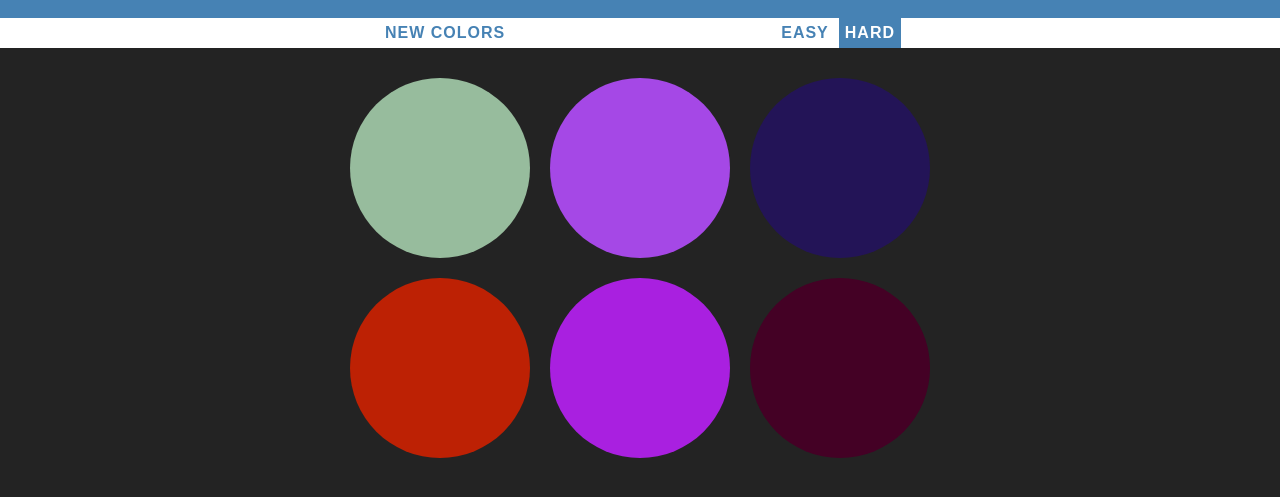
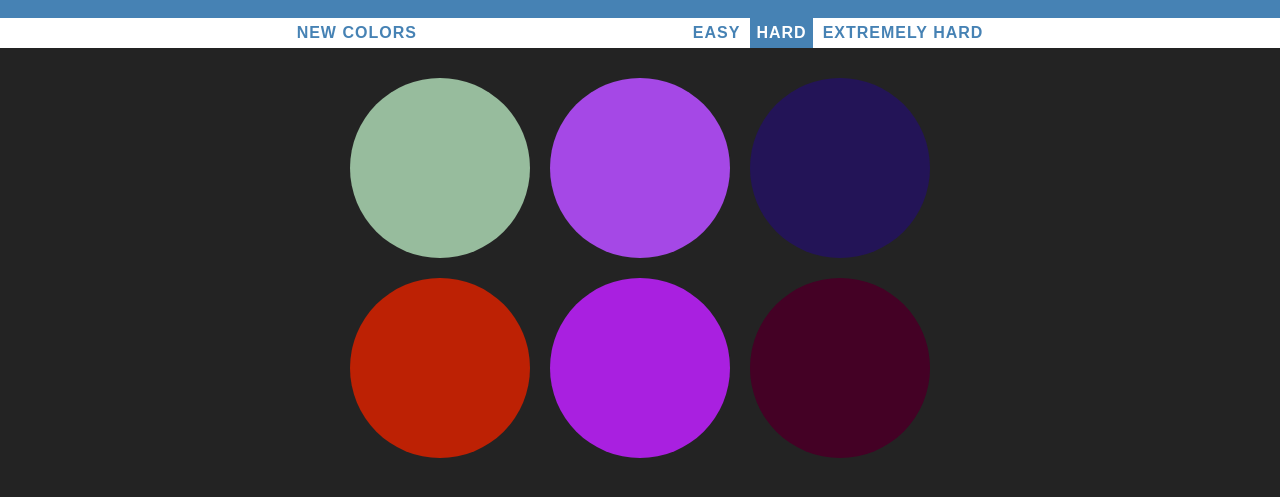
Before and after one commit to coded5282/RGB-Guessing-Game, a plain HTML site: page color_game.html in a window 1280 px wide. Shown: the part 163-660 px from the top of the page. Drawn offline with Linux system fonts and the light colour scheme.

Commit message:
added new mode

```diff
--- a/color_game.html
+++ b/color_game.html
@@ -18,9 +18,13 @@
 	<span id="message"></span>
 	<button class="mode">Easy</button>
 	<button class="mode selected">Hard</button>
+	<button class="mode">Extremely Hard</button>
 </div>
 
 <div id="container">
+	<div class="square"></div>
+	<div class="square"></div>
+	<div class="square"></div>
 	<div class="square"></div>
 	<div class="square"></div>
 	<div class="square"></div>
--- a/color_game.js
+++ b/color_game.js
@@ -31,8 +31,21 @@ function setupModeButtons() {
 		modeButtons[i].addEventListener("click", function() {
 			modeButtons[0].classList.remove("selected");
 			modeButtons[1].classList.remove("selected");
+			modeButtons[2].classList.remove("selected");
 			this.classList.add("selected");
-			this.textContent === "Easy" ? numSquares = 3: numSquares = 6;
+			if (this.textContent === "Easy")
+			{
+				numSquares = 3;
+			}
+			else if (this.textContent === "Hard")
+			{
+				numSquares = 6;
+			}
+			else
+			{
+				numSquares = 9;
+			}
+			// this.textContent === "Easy" ? numSquares = 3: numSquares = 6;
 			reset();
 		});
 	}
```
